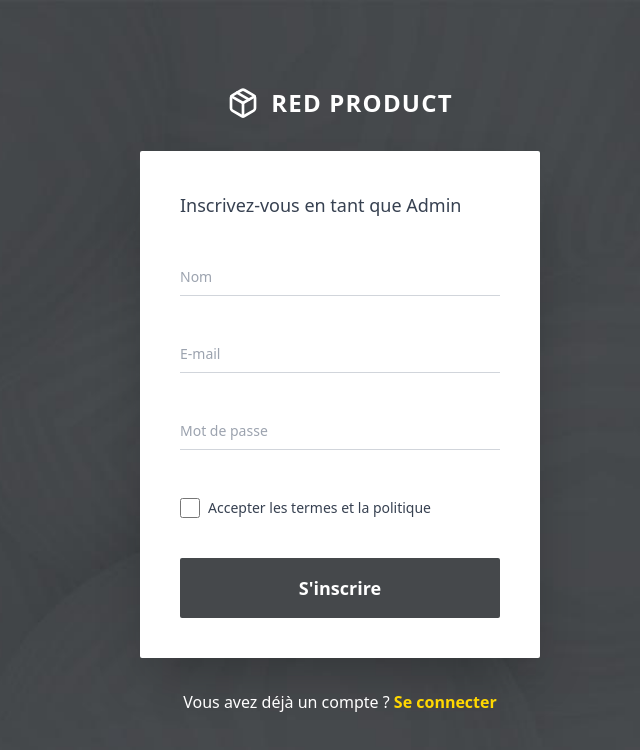
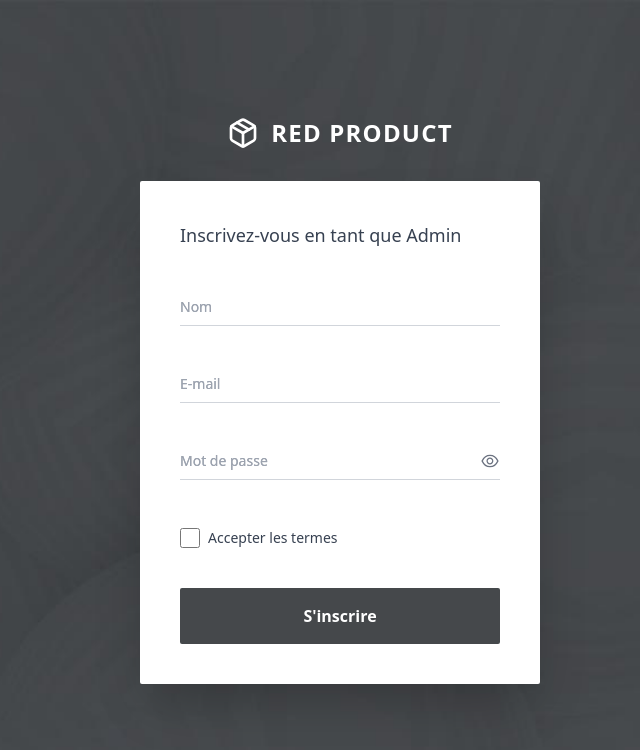
Before and after one commit to NG-faye/hotel-management-front, a React (Vite) app: page /register in a window 1280 px wide. Shown: the top 750 px of the page, without its empty margins (300-940 px from the left). Built offline with nearby package versions, Linux system fonts and the light colour scheme.

Commit message:
Ajout de l'oeil et correction moteur inscription

```diff
--- a/package.json
+++ b/package.json
@@ -14,6 +14,7 @@
     "lucide-react": "^0.562.0",
     "react": "^19.2.0",
     "react-dom": "^19.2.0",
+    "react-icons": "^5.5.0",
     "react-router-dom": "^7.12.0"
   },
   "devDependencies": {
--- a/src/pages/auth/Register.jsx
+++ b/src/pages/auth/Register.jsx
@@ -1,54 +1,35 @@
 import React, { useState } from 'react';
 import { Link, useNavigate } from 'react-router-dom';
 import axios from 'axios';
+import { AiOutlineEye, AiOutlineEyeInvisible } from 'react-icons/ai'; // Assure-toi d'avoir installé react-icons
 
 const Register = () => {
   const [name, setName] = useState('');
   const [email, setEmail] = useState('');
   const [password, setPassword] = useState('');
-  const [loading, setLoading] = useState(false); // Pour éviter les doubles clics
+  const [showPassword, setShowPassword] = useState(false); // État pour l'œil
+  const [loading, setLoading] = useState(false);
   const navigate = useNavigate();
 
   const handleRegister = async (e) => {
     e.preventDefault();
     setLoading(true);
-
     try {
-      // ÉTAPE 1 : On prépare les données (Django attend souvent 'username')
       const userData = {
-        username: email, // On utilise l'email comme identifiant unique
+        username: email,
         email: email,
         password: password,
-        first_name: name // On envoie quand même le nom dans first_name
+        first_name: name
       };
 
-      console.log("Tentative d'inscription avec :", userData);
-
-      // ÉTAPE 2 : Envoi vers ton Backend Render
-      const response = await axios.post(
-        'https://hotel-management-backend-ommj.onrender.com/api/register/',
-        userData
-      );
-
-      console.log("Réponse réussie :", response.data);
-      alert("Inscription réussie ! Vous pouvez maintenant vous connecter.");
+      await axios.post('https://hotel-management-backend-ommj.onrender.com/api/register/', userData);
+      alert("Inscription réussie !");
       navigate('/login');
-
     } catch (error) {
-      // ÉTAPE 3 : Analyse précise de l'erreur
       if (error.response) {
-        // Le serveur a répondu (ex: 400, 403, 500)
-        console.error("Détails de l'erreur Backend :", error.response.data);
-
-        // On extrait le message d'erreur pour l'utilisateur
-        const errorMsg = JSON.stringify(error.response.data);
-        alert(`Erreur du serveur : ${errorMsg}`);
-      } else if (error.request) {
-        // Le serveur n'a pas répondu du tout
-        console.error("Le serveur ne répond pas :", error.request);
-        alert("Impossible de contacter le serveur. Vérifie si ton projet Render est bien 'Live'.");
+        alert("Erreur : " + JSON.stringify(error.response.data));
       } else {
-        console.error("Erreur de configuration :", error.message);
+        alert("Le serveur ne répond pas.");
       }
     } finally {
       setLoading(false);
@@ -61,82 +42,48 @@ const Register = () => {
         <p className="text-gray-700 mb-10 font-normal text-lg">Inscrivez-vous en tant que Admin</p>
 
         <form className="space-y-10" onSubmit={handleRegister}>
-
           {/* NOM */}
           <div className="relative border-b border-gray-300">
-            <input
-              type="text"
-              id="name"
-              className="peer w-full py-2 outline-none text-sm text-gray-800 bg-transparent placeholder-transparent"
-              placeholder="Nom"
-              required
-              value={name}
-              onChange={(e) => setName(e.target.value)}
-            />
-            <label htmlFor="name" className="absolute left-0 -top-3.5 text-gray-400 text-xs transition-all peer-placeholder-shown:text-sm peer-placeholder-shown:text-gray-400 peer-placeholder-shown:top-2 peer-focus:-top-3.5 peer-focus:text-gray-400 peer-focus:text-xs pointer-events-none">
-              Nom
-            </label>
+            <input type="text" className="peer w-full py-2 outline-none text-sm bg-transparent" placeholder="Nom" required value={name} onChange={(e) => setName(e.target.value)} />
+            <label className="absolute left-0 -top-3.5 text-gray-400 text-xs transition-all peer-placeholder-shown:top-2 peer-placeholder-shown:text-sm">Nom</label>
           </div>
 
           {/* E-MAIL */}
           <div className="relative border-b border-gray-300">
-            <input
-              type="email"
-              id="email"
-              className="peer w-full py-2 outline-none text-sm text-gray-800 bg-transparent placeholder-transparent"
-              placeholder="E-mail"
-              required
-              value={email}
-              onChange={(e) => setEmail(e.target.value)}
-            />
-            <label htmlFor="email" className="absolute left-0 -top-3.5 text-gray-400 text-xs transition-all peer-placeholder-shown:text-sm peer-placeholder-shown:text-gray-400 peer-placeholder-shown:top-2 peer-focus:-top-3.5 peer-focus:text-gray-400 peer-focus:text-xs pointer-events-none">
-              E-mail
-            </label>
+            <input type="email" className="peer w-full py-2 outline-none text-sm bg-transparent" placeholder="E-mail" required value={email} onChange={(e) => setEmail(e.target.value)} />
+            <label className="absolute left-0 -top-3.5 text-gray-400 text-xs transition-all peer-placeholder-shown:top-2 peer-placeholder-shown:text-sm">E-mail</label>
           </div>
 
-          {/* MOT DE PASSE */}
+          {/* MOT DE PASSE AVEC L'OEIL */}
           <div className="relative border-b border-gray-300">
             <input
-              type="password"
-              id="password"
-              className="peer w-full py-2 outline-none text-sm text-gray-800 bg-transparent placeholder-transparent"
+              type={showPassword ? "text" : "password"}
+              className="peer w-full py-2 outline-none text-sm bg-transparent"
               placeholder="Mot de passe"
               required
               value={password}
               onChange={(e) => setPassword(e.target.value)}
             />
-            <label htmlFor="password" className="absolute left-0 -top-3.5 text-gray-400 text-xs transition-all peer-placeholder-shown:text-sm peer-placeholder-shown:text-gray-400 peer-placeholder-shown:top-2 peer-focus:-top-3.5 peer-focus:text-gray-400 peer-focus:text-xs pointer-events-none">
-              Mot de passe
-            </label>
+            <label className="absolute left-0 -top-3.5 text-gray-400 text-xs transition-all peer-placeholder-shown:top-2 peer-placeholder-shown:text-sm">Mot de passe</label>
+
+            {/* L'icône de l'œil positionnée à droite */}
+            <div
+              className="absolute right-0 top-2 cursor-pointer text-gray-500"
+              onClick={() => setShowPassword(!showPassword)}
+            >
+              {showPassword ? <AiOutlineEyeInvisible size={20} /> : <AiOutlineEye size={20} />}
+            </div>
           </div>
 
-          {/* CONDITIONS */}
           <div className="flex items-center gap-2 pt-2">
-            <input
-              type="checkbox"
-              id="terms"
-              className="w-5 h-5 accent-[#45484B] cursor-pointer border-gray-300 rounded"
-              required
-            />
-            <label htmlFor="terms" className="text-sm text-gray-700 cursor-pointer">
-              Accepter les termes et la politique
-            </label>
+            <input type="checkbox" id="terms" className="w-5 h-5 accent-[#45484B]" required />
+            <label htmlFor="terms" className="text-sm text-gray-700 cursor-pointer">Accepter les termes</label>
           </div>
 
-          <button
-            type="submit"
-            disabled={loading}
-            className={`w-full ${loading ? 'bg-gray-400' : 'bg-[#45484B]'} text-white py-4 rounded-sm font-bold text-lg hover:bg-black transition-all`}
-          >
+          <button type="submit" disabled={loading} className="w-full bg-[#45484B] text-white py-4 rounded-sm font-bold">
             {loading ? "Chargement..." : "S'inscrire"}
           </button>
         </form>
-      </div>
-
-      <div className="mt-8 text-center z-10">
-        <p className="text-white font-medium">
-          Vous avez déjà un compte ? <Link to="/login" className="text-[#FFD700] font-bold hover:underline">Se connecter</Link>
-        </p>
       </div>
     </div>
   );
```
Also changed, not shown: 1 other file (tests, documents, lock files or other folders).
